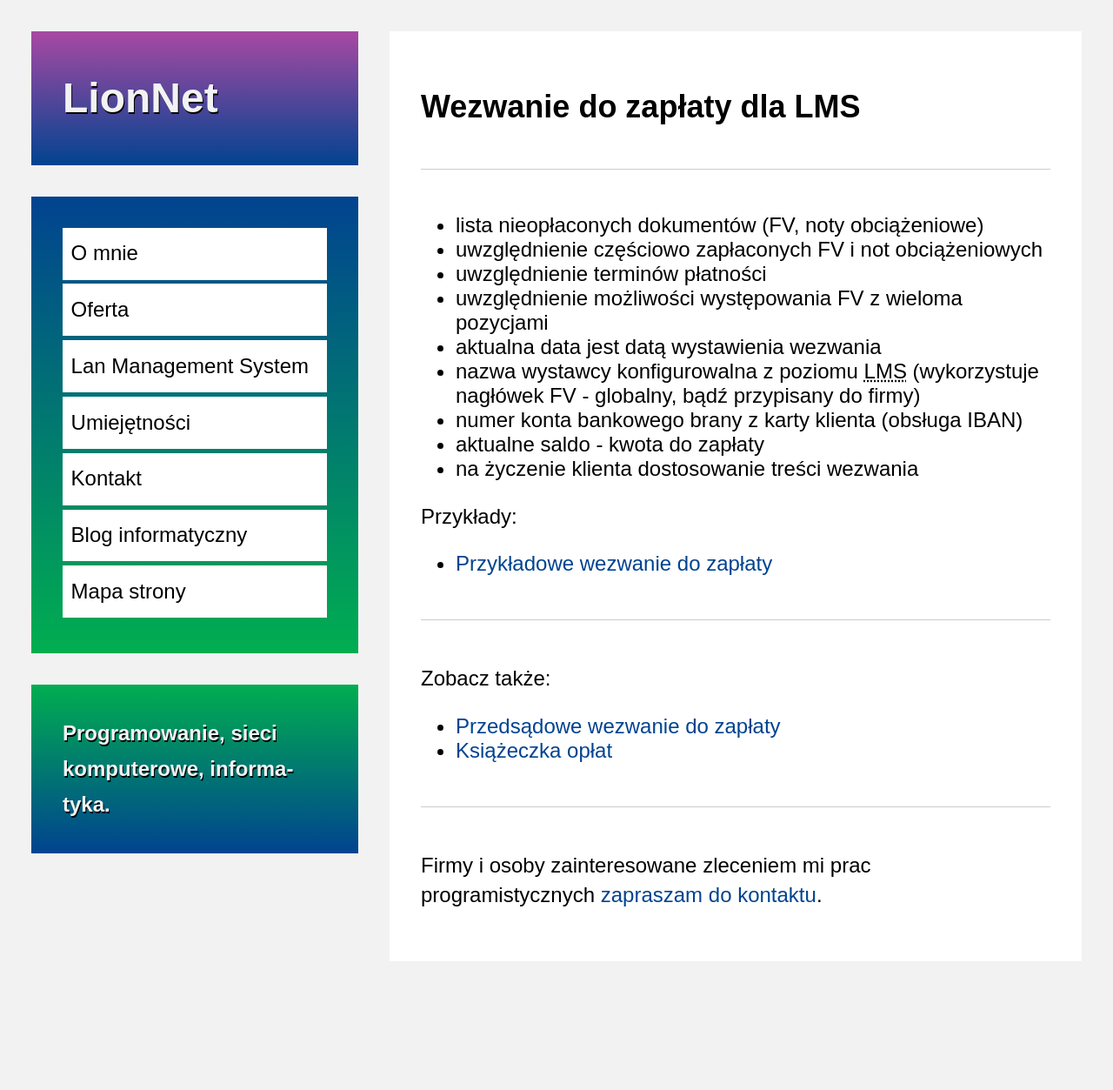
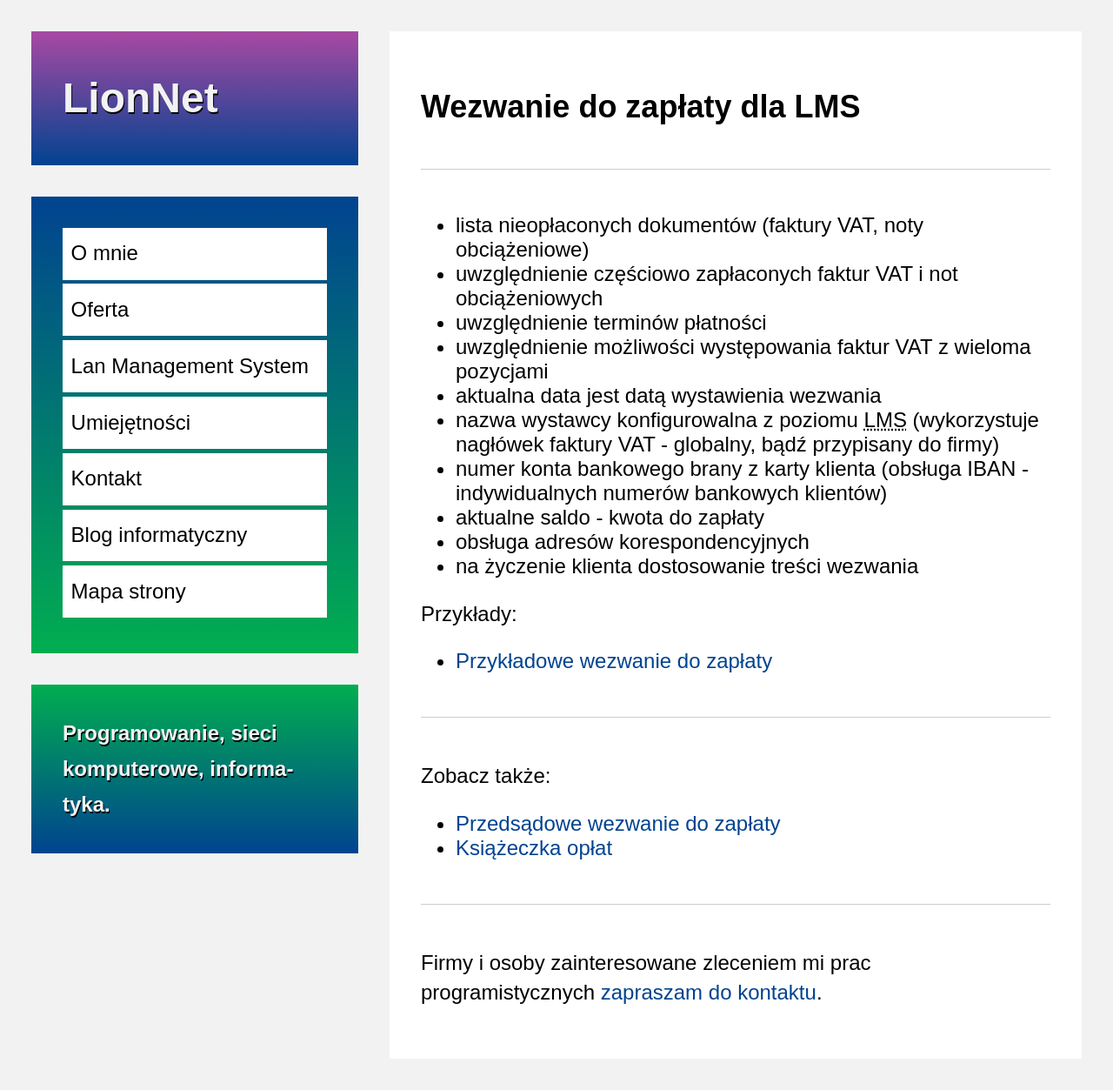
Before and after one commit to maciejlew/maciejlew.github.io, a Jekyll site: the page built from pages/call_for_payment.md, in a window 1280 px wide. Shown: the whole page at 87% size. Built offline with Jekyll 4.4.1, drawn with Linux system fonts in a browser that asks for light colours; before the commit the page ends 1141 px from its top, so only the background shows below that.

Commit message:
Adds post 'Wezwania do zapłaty - adresy korespondencyjne klientów'

```diff
--- a/pages/call_for_payment.md
+++ b/pages/call_for_payment.md
@@ -9,14 +9,15 @@
 permalink: /lan-management-system/szablony-dokumentow/wezwanie-do-zaplaty/
 ---
 
- * lista nieopłaconych dokumentów (FV, noty obciążeniowe)
- * uwzględnienie częściowo zapłaconych FV i not obciążeniowych
+ * lista nieopłaconych dokumentów (faktury VAT, noty obciążeniowe)
+ * uwzględnienie częściowo zapłaconych faktur VAT i not obciążeniowych
  * uwzględnienie terminów płatności
- * uwzględnienie możliwości występowania FV z wieloma pozycjami
+ * uwzględnienie możliwości występowania faktur VAT z wieloma pozycjami
  * aktualna data jest datą wystawienia wezwania
- * nazwa wystawcy konfigurowalna z poziomu LMS (wykorzystuje nagłówek FV - globalny, bądź przypisany do firmy)
- * numer konta bankowego brany z karty klienta (obsługa IBAN)
+ * nazwa wystawcy konfigurowalna z poziomu LMS (wykorzystuje nagłówek faktury VAT - globalny, bądź przypisany do firmy)
+ * numer konta bankowego brany z karty klienta (obsługa IBAN - indywidualnych numerów bankowych klientów)
  * aktualne saldo - kwota do zapłaty
+ * obsługa adresów korespondencyjnych
  * na życzenie klienta dostosowanie treści wezwania
 
 Przykłady:
```
Also changed, not shown: _posts/2015-08-08-wezwania-do-zaplaty-adresy-korespondencyjne-klientow.md (added, +21 -0 lines), pages/last_call_for_payment.md (+6 -5 lines).
